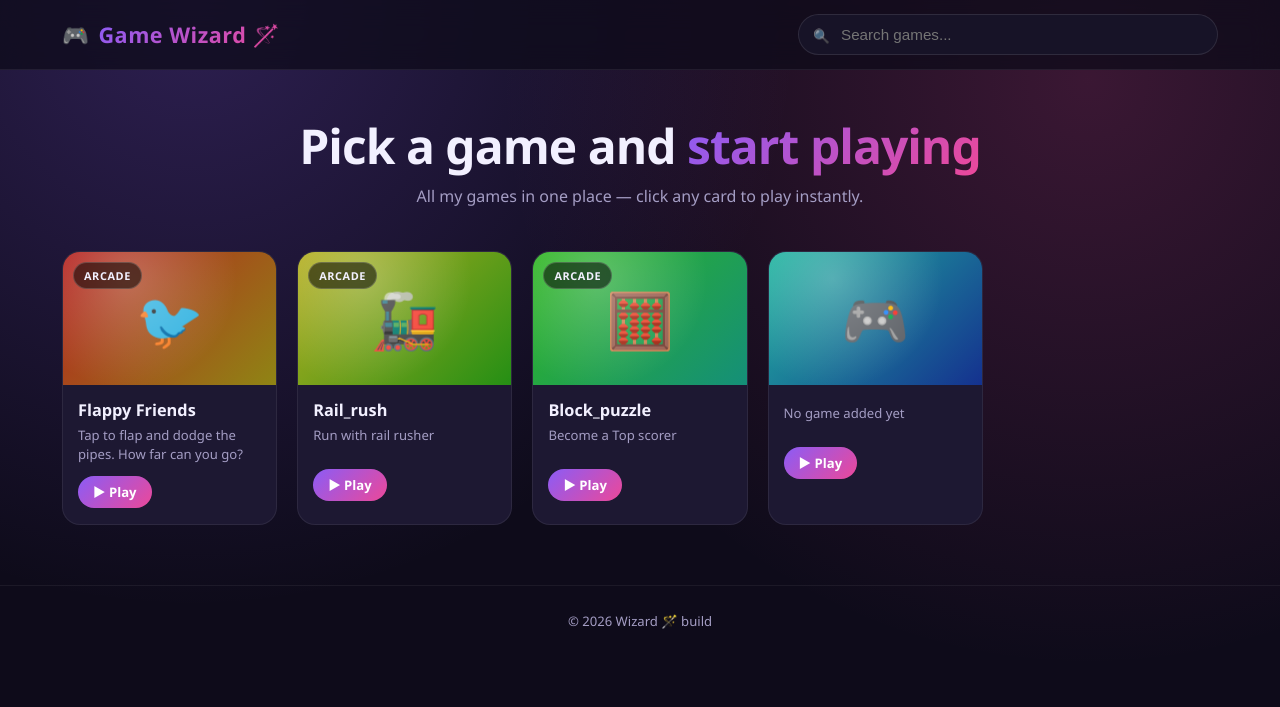
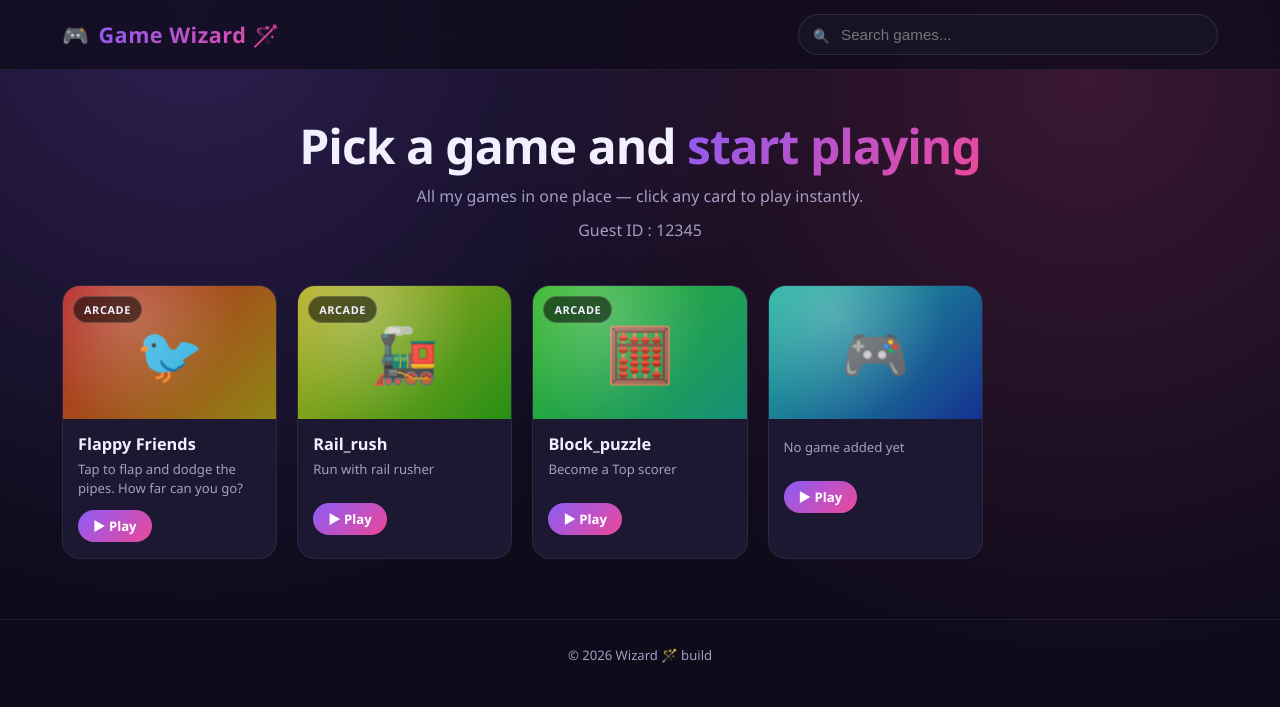
Before and after one commit to ezazkhan12/Floppy-test-3, a plain HTML site: page index.html in a window 1280 px wide. Drawn offline with Linux system fonts and the light colour scheme.

Commit message:
Add Guest ID display in hero section

```diff
--- a/index.html
+++ b/index.html
@@ -281,6 +281,7 @@
   <section class="hero">
     <h1>Pick a game and <em>start playing</em></h1>
     <p>All my games in one place — click any card to play instantly.</p>
+    <p>Guest ID : 12345</p>
   </section>
 
   <!-- ================= GAME GRID ================= -->
```
